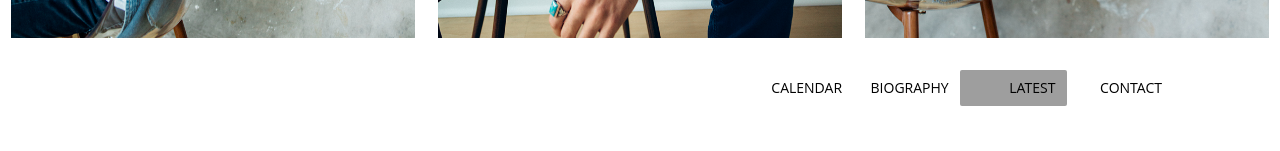
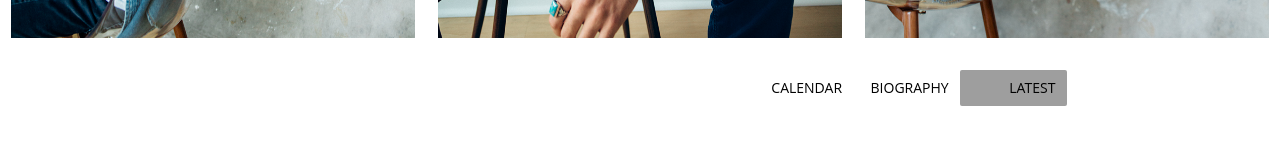
Before and after one commit to julissamackeydev/ChristianZaremba, an Angular app: page / in a window 1280 px wide. Shown: the part 632-783 px from the top of the page. Built offline with nearby package versions, Linux system fonts and the light colour scheme.

Commit message:
removed contact component

```diff
--- a/src/app/app.module.ts
+++ b/src/app/app.module.ts
@@ -8,6 +8,7 @@ import { BioComponent } from './bio/bio.component';
 import { EngagementsComponent } from './engagements/engagements.component';
 import { LatestComponent } from './latest/latest.component';
 import { ContactComponent } from './contact/contact.component';
+import { FooterComponent } from './footer/footer.component';
 
 @NgModule({
   declarations: [
@@ -16,7 +17,8 @@ import { ContactComponent } from './contact/contact.component';
     BioComponent,
     EngagementsComponent,
     LatestComponent,
-    ContactComponent
+    ContactComponent,
+    FooterComponent
   ],
   imports: [
     BrowserModule,
--- /dev/null
+++ b/src/app/footer/footer.component.html
@@ -0,0 +1,3 @@
+<p>
+  footer works!
+</p>
--- /dev/null
+++ b/src/app/footer/footer.component.ts
@@ -0,0 +1,15 @@
+import { Component, OnInit } from '@angular/core';
+
+@Component({
+  selector: 'app-footer',
+  templateUrl: './footer.component.html',
+  styleUrls: ['./footer.component.css']
+})
+export class FooterComponent implements OnInit {
+
+  constructor() { }
+
+  ngOnInit() {
+  }
+
+}
--- a/src/app/home/home.component.html
+++ b/src/app/home/home.component.html
@@ -15,7 +15,7 @@
     <h6 class="right-align col m1 offset-m7 btn-flat"><a class="black-text" href="#calendar">CALENDAR</a></h6>
     <h6 class="right-align col m1 btn-flat"><a class="black-text" href="#bio">BIOGRAPHY</a></h6>
     <h6 class="right-align col m1 btn-flat grey"><a class="black-text" href="#latest">LATEST</a></h6>
-    <h6 class="right-align col m1 btn-flat"><a class="black-text" href="#contact">CONTACT</a></h6>
+    <!-- <h6 class="right-align col m1 btn-flat"><a class="black-text" href="#contact">CONTACT</a></h6> -->
 </div>
 <!-- end desktop nav bar -->
 
@@ -24,7 +24,7 @@
   <li><a href="#calendar">CALENDAR</a></li>
   <li><a href="#bio">BIOGRAPHY</a></li>
   <li><a href="#latest">LATEST</a></li>
-  <li><a href="#contact">CONTACT</a></li>
+  <!-- <li><a href="#contact">CONTACT</a></li> -->
 </ul>
 <div class="row">
   <a href="#" data-target="slide-out" class=" black-text col s2 offset-s10 sidenav-trigger hide-on-large-only"><i class="material-icons">menu</i></a>
@@ -38,5 +38,7 @@
 <app-engagements id="calendar"></app-engagements>
 <div class="divider grey"></div>
 <app-bio id="bio"></app-bio>
+<!-- <div class="divider grey"></div>
+<app-contact id="contact"></app-contact> -->
 <div class="divider grey"></div>
-<app-contact id="contact"></app-contact>
+<app-footer id="footer"></app-footer>
```
Also changed, not shown: src/app/footer/footer.component.css (added), 1 other file (tests, documents, lock files or other folders).
